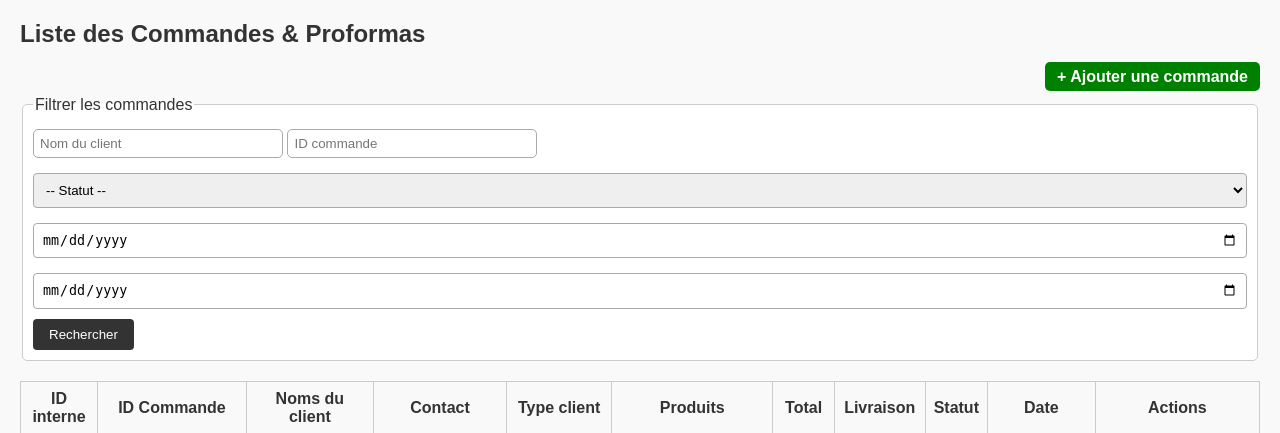
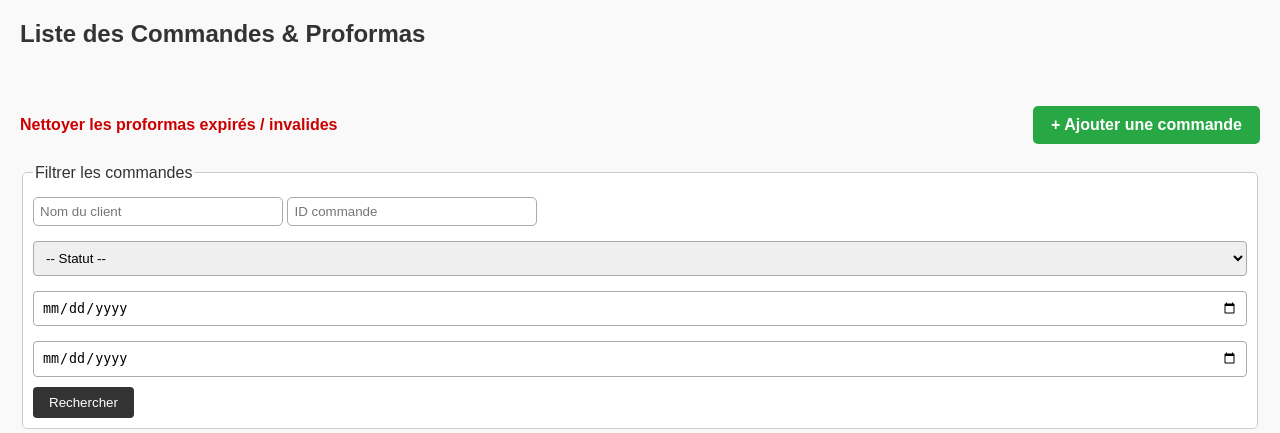
Before and after one commit to ArcadianBVB/cinefilesrougethanks, a Flask app: page /commandes/liste in a window 1280 px wide. Shown: the top 433 px of the page. Run offline with Flask 3, Linux system fonts and the light colour scheme; data comes from the database, SQL or seed files in the repository; both versions use the stored data as it was after the commit.

Commit message:
[cinefilesrouge] - sauvegarde du 2025-04-20 à 02h48

```diff
--- a/app.py
+++ b/app.py
@@ -1,12 +1,23 @@
 from flask import Flask
 from routes.stock_routes import stock_bp
 from routes.commandes_routes import commandes_bp
+from apscheduler.schedulers.background import BackgroundScheduler
+import json
+import subprocess
 
 app = Flask(__name__)
+app.jinja_env.filters['loads'] = json.loads
 
-# Enregistrement des blueprints avec leurs préfixes respectifs
 app.register_blueprint(stock_bp, url_prefix="/stock")
 app.register_blueprint(commandes_bp, url_prefix="/commandes")
 
+def auto_clean_job():
+    subprocess.run(["python", "nettoyage_proformas.py"])
+
+# Planificateur : tous les dimanches à minuit
+scheduler = BackgroundScheduler()
+scheduler.add_job(auto_clean_job, 'cron', day_of_week='sun', hour=0, minute=0)
+scheduler.start()
+
 if __name__ == "__main__":
     app.run(debug=True)
--- a/routes/commandes_routes.py
+++ b/routes/commandes_routes.py
@@ -158,6 +158,12 @@ def liste_commandes():
                            pagination_links=pagination_links,
                            per_page=per_page)
 
+@commandes_bp.route("/nettoyer", methods=["GET"])
+def lancer_nettoyage_manuel():
+    import subprocess
+    subprocess.run(["python", "nettoyage_proformas.py"])
+    return redirect(url_for('commandes.liste_commandes'))
+
 @commandes_bp.route("/search_products")
 def search_products():
     query = request.args.get('q', '')
--- a/templates/commandes_liste.html
+++ b/templates/commandes_liste.html
@@ -8,10 +8,19 @@
 <body>
     <h2>Liste des Commandes & Proformas</h2>
 
-    <div style="text-align: right; margin-bottom: 10px;">
-        <a href="{{ url_for('commandes.nouvelle_commande') }}" class="btn-ajouter">+ Ajouter une commande</a>
-    </div>
+<br>
+<div style="display: flex; justify-content: space-between; align-items: center; margin: 20px 0;">
+    <a href="/commandes/nettoyer"
+       style="color: #cc0000; font-weight: bold; font-size: 16px; text-decoration: none;">
+        Nettoyer les proformas expirés / invalides
+    </a>
 
+    <a href="/commandes/nouvelle"
+       style="background-color: #28a745; color: white; font-size: 16px; font-weight: bold;
+              padding: 10px 18px; border-radius: 5px; text-decoration: none;">
+        + Ajouter une commande
+    </a>
+</div>
     <form method="get" action="{{ url_for('commandes.rechercher_commandes') }}">
         <fieldset>
             <legend>Filtrer les commandes</legend>
```
Also changed, not shown: stock.db.
